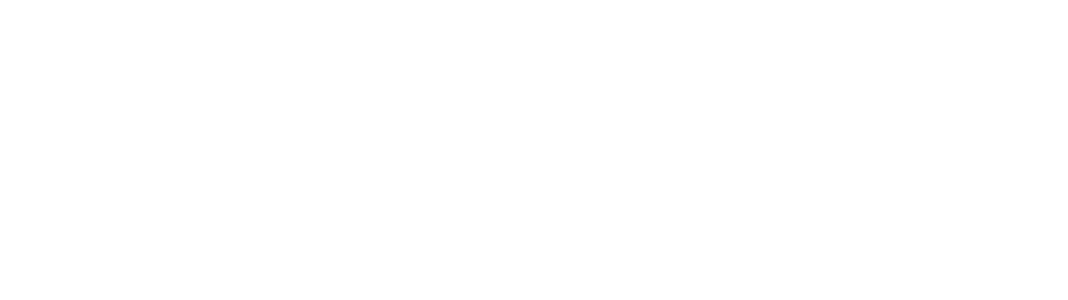
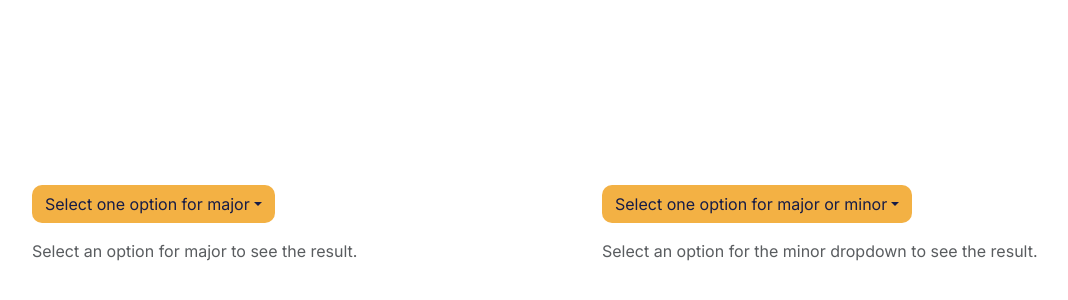
Before and after one commit to nhomnhomm/onecompass, a React (Create React App) app in the folder client/: page /majorminor in a window 1280 px wide. Before the commit this address had no page. Shown: the part 200-500 px from the top of the page, without its empty margins (50-1118 px from the left). Built offline with nearby package versions, Linux system fonts and the light colour scheme.

Commit message:
Update Major/Minor Page

```diff
--- a/client/src/App.js
+++ b/client/src/App.js
@@ -23,6 +23,7 @@
           <Route exact path="/profile" Component={Profile} />
           <Route exact path="/forgotpassword" Component={ForgotPassword} />
           <Route exact path="/signup" Component={Signup} />
+          <Route exact path="/majorminor" Component={MajorMinor} />
         </Routes>
       </Router>
     </div>
--- a/client/src/App.scss
+++ b/client/src/App.scss
@@ -83,3 +83,11 @@
     font-size: 24px;
     font-weight: 400;
 }
+
+.container {
+    margin-top: 2rem;
+  }
+
+  .row {
+    justify-content: space-between;
+  }
--- a/client/src/components/MajorMinor.jsx
+++ b/client/src/components/MajorMinor.jsx
@@ -1,9 +1,82 @@
 import React, { useState } from "react";
+import { Dropdown } from "react-bootstrap";
+
 export const MajorMinor = () => {
-    const major = ["Applied Mathematics", "Arts and Media Studies", "Computer Science", "Economics", "Engineering", "History", "Integrated Science", "Literature", "Psychology", "Social Studies", "Vietnam Studies"];
-    return (
-        <div>
+  // State to keep track of the selected options
+  const [selectedMajor, setSelectedMajor] = useState('');
+  const [selectedMinor, setSelectedMinor] = useState('');
 
+  // Function to handle option selection for the major dropdown
+  const handleMajorSelect = (eventKey) => {
+    setSelectedMajor(eventKey);
+  };
+
+  // Function to handle option selection for the minor dropdown
+  const handleMinorSelect = (eventKey) => {
+    setSelectedMinor(eventKey);
+  };
+
+  // Function to display the result based on the selected option for the major dropdown
+  const getMajorResult = () => {
+    return <div>Result for {selectedMajor} on the major dropdown</div>;
+  };
+
+  // Function to display the result based on the selected option for the minor dropdown
+  const getMinorResult = () => {
+    return <div>Result for {selectedMinor} on the minor dropdown</div>;
+  };
+
+  const options = ["Applied Mathematics", "Art and Media Studies", "Computer Science", "Economics", "Engineering", "History", "Intergrated Science", "Literature", "Psychology", "Social Studies", "Vietnam Studies"]
+
+  return (
+    <div className="container mt-5">
+      <div className="row">
+        <div className="col-md-6">
+          <Dropdown onSelect={handleMajorSelect}>
+            <Dropdown.Toggle variant="primary" id="major-dropdown-basic">
+              Select one option for major
+            </Dropdown.Toggle>
+            <Dropdown.Menu>
+                {options.map((option, index) => (
+                    <Dropdown.Item key={index} eventKey={option}>
+                        {option}
+                    </Dropdown.Item>
+                ))}
+            </Dropdown.Menu>
+          </Dropdown>
+          <div className="mt-3">
+            {selectedMajor ? (
+              getMajorResult()
+            ) : (
+              <div className="text-muted">Select an option for major to see the result.</div>
+            )}
+          </div>
         </div>
-    )
-}
+
+        <div className="col-md-6">
+          <Dropdown onSelect={handleMinorSelect}>
+            <Dropdown.Toggle variant="primary" id="minor-dropdown-basic">
+                Select one option for major or minor
+            </Dropdown.Toggle>
+            <Dropdown.Menu>
+                {options.map((option, index) => (
+                    <Dropdown.Item key={index} eventKey={option}>
+                        {option}
+                    </Dropdown.Item>
+                ))}
+            </Dropdown.Menu>
+          </Dropdown>
+          <div className="mt-3">
+            {selectedMinor ? (
+              getMinorResult()
+            ) : (
+              <div className="text-muted">Select an option for the minor dropdown to see the result.</div>
+            )}
+          </div>
+        </div>
+      </div>
+    </div>
+  );
+};
+
+export default MajorMinor;
--- /dev/null
+++ b/package.json
@@ -0,0 +1,6 @@
+{
+  "dependencies": {
+    "bootstrap": "^5.3.1",
+    "react-bootstrap": "^2.8.0"
+  }
+}
```
Also changed, not shown: 1 other file (tests, documents, lock files or other folders).
